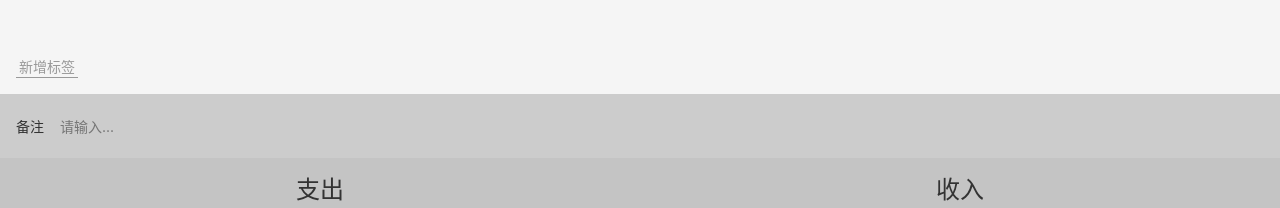
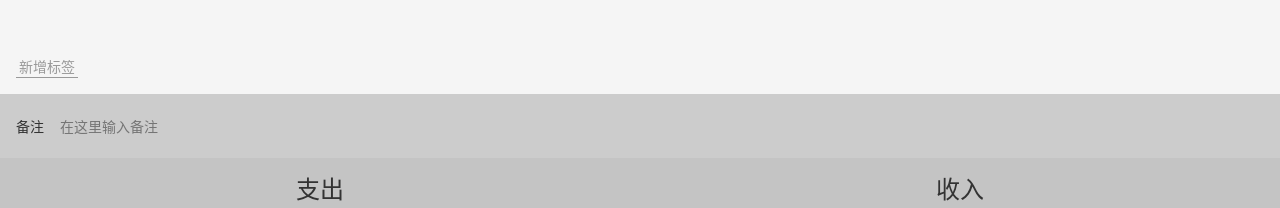
Before and after one commit to adekang/vue-memory-echarts, a Vue app: page /labels#/money in a window 1280 px wide. Shown: the part 190-398 px from the top of the page. Built offline with nearby package versions, Linux system fonts and the light colour scheme.

Commit message:
改造Notes.vue 修复bug

```diff
--- a/src/components/money/Notes.vue
+++ b/src/components/money/Notes.vue
@@ -1,21 +1,23 @@
 <template>
   <div>
     <label class="notes">
-      <span class="name">备注</span>
+      <span class="name">{{ this.fieldName }}</span>
       <input type="text"
              v-model="value"
-             placeholder="请输入...">
+             :placeholder="this.placeholder">
     </label>
   </div>
 </template>
 
 <script lang="ts">
 import Vue from 'vue';
-import {Component, Watch} from 'vue-property-decorator';
+import {Component, Prop, Watch} from 'vue-property-decorator';
 
 @Component
 export default class Notes extends Vue {
   value = '';
+  @Prop({required: true}) fieldName !: string;
+  @Prop() placeholder?: string;
 
   @Watch('value')
   onValueChanged(value: string) {
--- a/src/views/EditLabel.vue
+++ b/src/views/EditLabel.vue
@@ -2,8 +2,9 @@
   <Layout>
     <div>
       <Icon name="arrow-left"/>
-      编辑标签
+      <span>编辑标签</span>
     </div>
+    <Notes field-name="标签名" placeholder="请输入标签名"/>
   </Layout>
 </template>
 
@@ -11,9 +12,14 @@
 import Vue from 'vue';
 import {Component} from 'vue-property-decorator';
 import tagListModel from '@/models/tagListModel';
+import Notes from '@/components/money/Notes.vue';
 
-@Component
+@Component({
+  components: {Notes}
+})
 export default class EditLabel extends Vue {
+  value = '';
+
   created() {
     const id = this.$route.params.id;
     tagListModel.fetch();
--- a/src/views/Money.vue
+++ b/src/views/Money.vue
@@ -2,7 +2,10 @@
 
   <Layout class-prefix="layout">
     <Tags :data-source.sync="tags" @update:value="onUpdateTags"/>
-    <Notes @update:value="onUpdateNotes"/>
+    <Notes field-name="备注"
+           placeholder="在这里输入备注"
+           @update:value="onUpdateNotes"
+    />
     <Types :value.sync="record.type"/>
     <NumberPad :value.sync="record.amount" @submit="saveRecord"/>
 
@@ -17,7 +20,7 @@ import Types from '@/components/money/Types.vue';
 import Notes from '@/components/money/Notes.vue';
 import Tags from '@/components/money/Tags.vue';
 import {Component, Watch} from 'vue-property-decorator';
-import recordListModel from '@/models/recordListModel.ts';
+import recordListModel from '@/models/recordListModel';
 import tagListModel from '@/models/tagListModel';
 
 
@@ -31,7 +34,7 @@ export default class Money extends Vue {
   tags = tagList;
 
   // 收集相关区域的值
-  recordListModel: RecordItem[] = recordList;
+  recordList: RecordItem[] = recordList;
   record: RecordItem = {
     tags: [], notes: '', type: '-', amount: 0
   };
@@ -46,7 +49,7 @@ export default class Money extends Vue {
 
   saveRecord() {
     //深拷贝
-    const record2: RecordItem = recordList.clone(this.record);
+    const record2: RecordItem = recordListModel.clone(this.record);
     record2.createdAt = new Date();
     this.recordList.push(record2);
   }
@@ -54,7 +57,7 @@ export default class Money extends Vue {
   //  保存在localStorage
   @Watch('recordList')
   onRecordListChange() {
-    recordList.save(this.recordList);
+    recordListModel.save(this.recordList);
   }
 }
 
```
